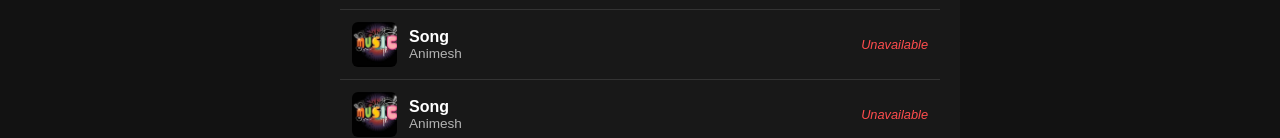
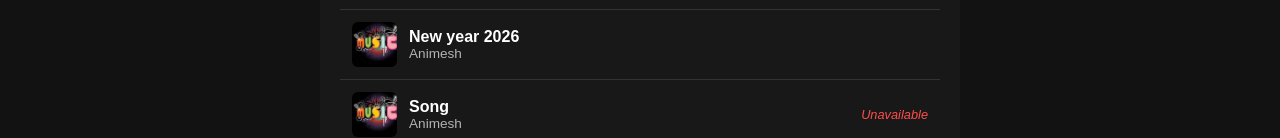
Before and after one commit to musicforlove/playlist, a plain HTML site: page index.html in a window 1280 px wide. Shown: the part 438-576 px from the top of the page. Drawn offline with Linux system fonts and the light colour scheme.

Commit message:
Update index.html

```diff
--- a/index.html
+++ b/index.html
@@ -112,7 +112,7 @@
       { title: "तू समझी ही नहीं", artist: "Animesh", img: "img.png", link: "https://musicforlove.github.io/music03/" },
       { title: "तेरे बिना मैं अधूरा", artist: "Animesh", img: "img.png", link: "https://musicforlove.github.io/music04/" },
        { title: "💔 टूटे दिल की आवाज़  ", artist: "Animesh", img: "img.png", link: "https://musicforlove.github.io/music05/" },
-      { title: "Song ", artist: "Animesh", img: "img.png", link: "" },
+      { title: "New year 2026 ", artist: "Animesh", img: "img.png", link: "https://musicforlove.github.io/music06/"  },
         { title: "Song ", artist: "Animesh", img: "img.png", link: "" },
       { title: "Song ", artist: "Animesh", img: "img.png", link: "" },
         { title: "Song ", artist: "Animesh", img: "img.png", link: "" },
```
